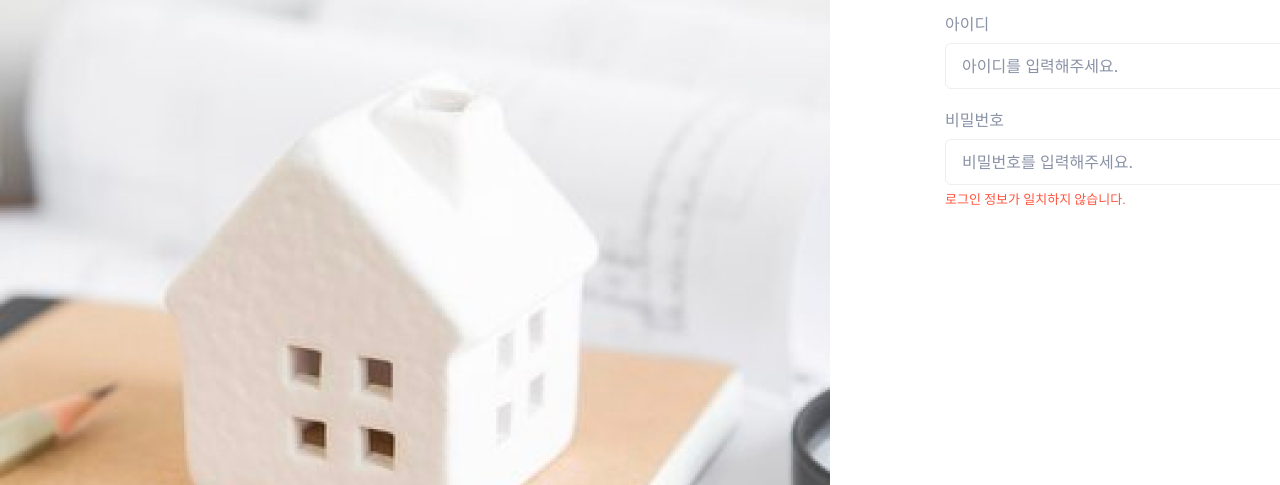
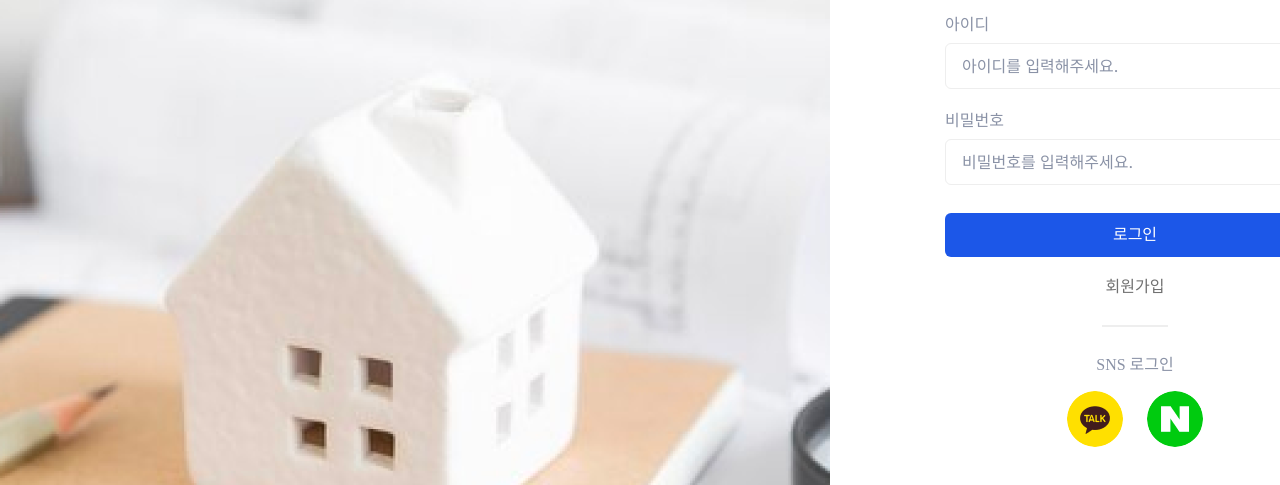
Before and after one commit to sangin99/HTML, a plain HTML site: page estste/index.html in a window 1280 px wide. Shown: the part 315-800 px from the top of the page. Drawn offline with Linux system fonts and the light colour scheme; a web font is replaced by a local one.

Commit message:
24.03.26 페이지 (틀)만들기 완료

```diff
--- a/estste/index.html
+++ b/estste/index.html
@@ -29,13 +29,22 @@
                             <div class="input-content-box">
                                 <input class="input" type="password" placeholder="비밀번호를 입력해주세요." />
                             </div>
-                            <div class="input-message error">로그인 정보가 일치하지 않습니다.</div>
+                            <div class="input-message error"></div>
                         </div>
 
                     </div>
-                    <div class="sign-in-button-container"></div>
+                    <div class="sign-in-button-container">
+                        <div class="primary-button full-width">로그인</div>
+                        <div class="text-link">회원가입</div>
+                    </div>
                     <div class="short-button"></div>
-                    <div class="sign-in-sns-container"></div>
+                    <div class="sign-in-sns-container">
+                        <div class="sns-container-title label">SNS 로그인</div>
+                        <div class="sns-button-container">
+                            <div class="sns-button kakao-button"></div>
+                            <div class="sns-button naver-button"></div>
+                        </div>
+                    </div>
                 </div>
             </div>
         </div>
--- a/estste/style.css
+++ b/estste/style.css
@@ -46,6 +46,71 @@
 
 .input::placeholder {
     color: rgba(138,146,166,1);
+}
+
+.primary-button {
+    box-sizing: border-box;
+    display: flex;
+    justify-content: center;
+    align-items: center;
+
+    padding: 8px 24px;
+
+    background-color: rgba(28,87,232,1);
+    border-radius: 6px;
+
+    font-size: 16px;
+    font-style: normal;
+    font-weight: 400;
+    line-height: 175%;
+
+    color: rgba(255,255,255,1);
+}
+
+.primary-button:hover {
+    cursor: pointer;
+    opacity: 0.85;      /*틀 "전체"에 대한 시각적 요소*/
+}
+
+.sns-button {
+    width: 56px;
+    height: 56px;
+    border-radius: 56px;
+}
+
+.sns-button:hover {
+    cursor: pointer;
+    opacity: 0.9;
+}
+
+.kakao-button {
+    background-image: url('./resource/image/kakao-button.png');
+}
+.naver-button {
+    background-image: url('./resource/image/naver-button.png');
+}
+
+.text-link {
+    font-size: 16px;
+    font-style: normal;
+    font-weight: 400;
+    line-height: 175%;
+
+    color: rgba(113,113,113,1);
+}
+
+.text-link:hover {
+    cursor: pointer;
+    opacity: 0.85;
+}
+
+.short-button {
+    width: 64px;
+    border: 1px solid rgba(238,238,238,1);
+}
+
+.full-width {
+    width: 100%;
 }
 
 #sign-in-wrapper {
@@ -134,6 +199,31 @@ color: rgba(58,87,232,1);
     color: rgba(255,84,62,1);
 }
 
+.sign-in-button-container {
+    display: flex;
+    flex-direction: column;
+    align-items: center;
+    gap: 16px;
+
+    width: 100% ;
+}
+
+.sign-in-sns-container {
+    display: flex;
+    flex-direction: column;
+    align-items: center;
+    gap: 16px;
+}
+
+.sns-container-title {
+    color: rgba(138,146,166,1);
+}
+
+.sns-button-container {
+    display: flex;
+    gap: 24px;
+}
+
 
 /*
 css로 꾸미기 위해서는 2개의 방법이 존재한다.
```
